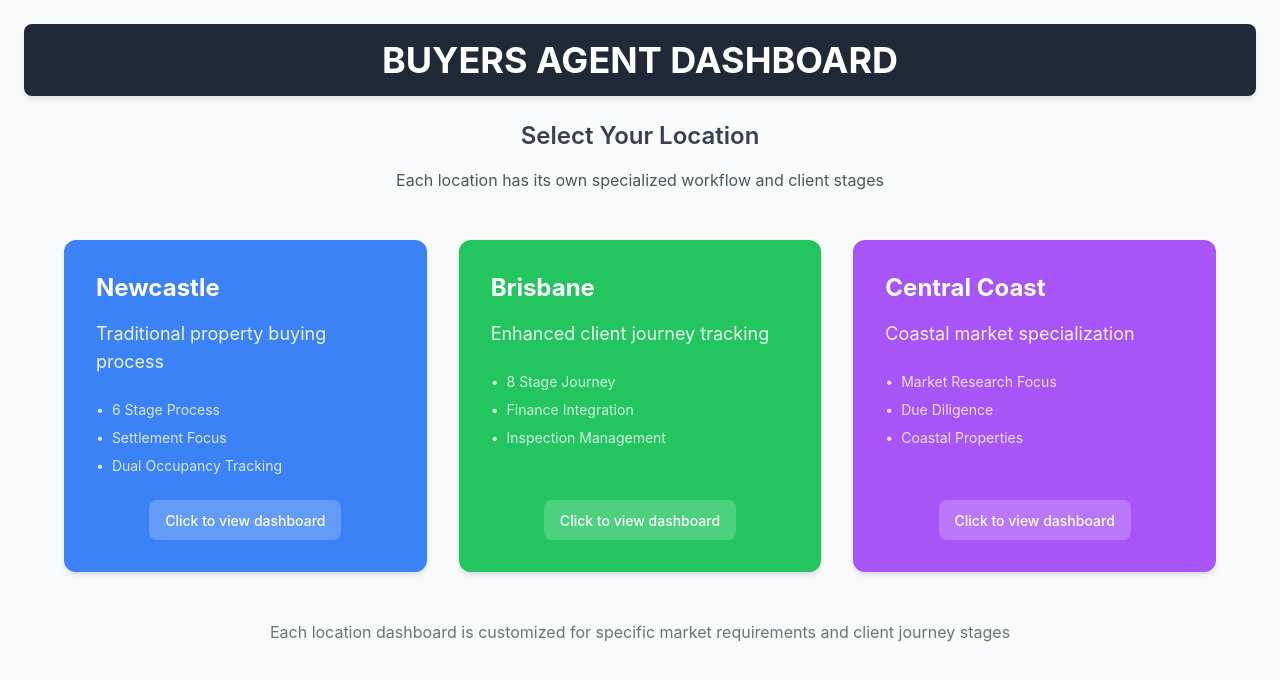
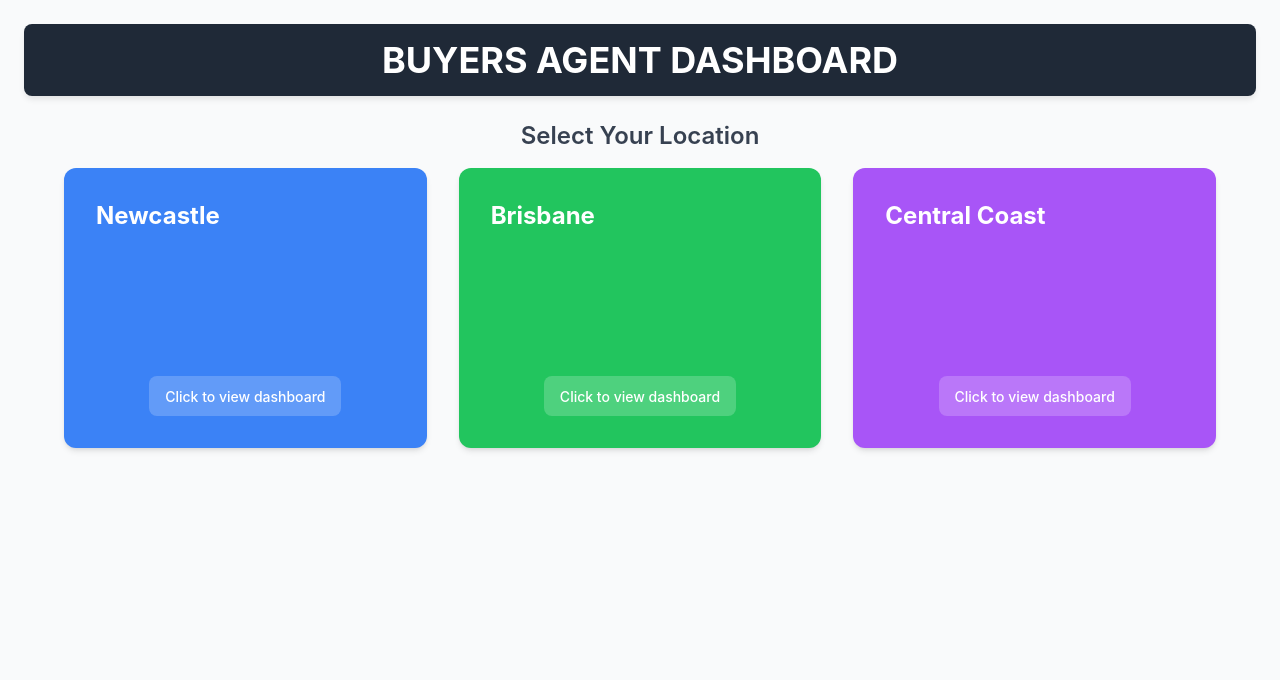
Before and after one commit to samyakjain16/buyers-agent-server, a React (Create React App) app in the folder client/: page / in a window 1280 px wide. Shown: the top 680 px of the page. Built offline with nearby package versions, Linux system fonts and the light colour scheme.

Commit message:
imporve ui

```diff
--- a/client/src/components/HomePage.js
+++ b/client/src/components/HomePage.js
@@ -39,10 +39,6 @@ const HomePage = ({ onSelectLocation }) => {
         <h2 className="text-2xl font-semibold text-center mb-4 text-gray-700">
           Select Your Location
         </h2>
-        <p className="text-center text-gray-600 mb-12">
-          Each location has its own specialized workflow and client stages
-        </p>
-
         <div className="grid grid-cols-1 md:grid-cols-3 gap-8">
           {locations.map((location) => (
             <div
@@ -58,15 +54,8 @@ const HomePage = ({ onSelectLocation }) => {
             >
               <div>
                 <h3 className="text-2xl font-bold mb-4">{location.name}</h3>
-                <p className="text-lg opacity-90 mb-6">{location.description}</p>
 
                 <div className="space-y-2">
-                  {location.features.map((feature, index) => (
-                    <div key={index} className="flex items-center text-sm opacity-80">
-                      <span className="mr-2">•</span>
-                      <span>{feature}</span>
-                    </div>
-                  ))}
                 </div>
               </div>
 
@@ -78,12 +67,6 @@ const HomePage = ({ onSelectLocation }) => {
             </div>
           ))}
         </div>
-
-        <div className="mt-12 text-center">
-          <p className="text-gray-500">
-            Each location dashboard is customized for specific market requirements and client journey stages
-          </p>
-        </div>
       </div>
     </div>
   );
```
